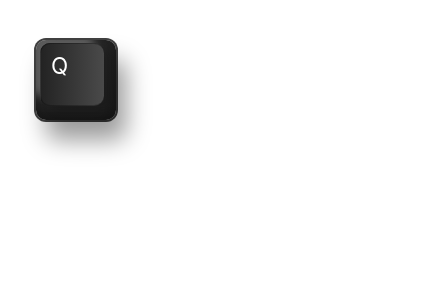
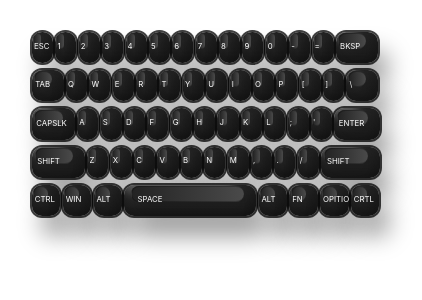
Before and after one commit to JVBicalho/vue-keyboard, a Vue app: page / in a window 390 px wide. Shown: the top 300 px of the page, 422 px wide, since content can reach past the window. Built offline with nearby package versions, Linux system fonts and the light colour scheme.

Commit message:
Responsividade Pronta

```diff
--- a/src/App.vue
+++ b/src/App.vue
@@ -4,11 +4,61 @@ import Key from './components/Key.vue'
 </script>
 
 <template>
+  <main>
+    <div class="keyboard">
+    <Key v-for="items in KeySimbolsArray" :keySymbol="items"></Key>
+  </div>
+  </main>
 
-    <Key></Key>
+
+
 
 </template>
+<script>
+  export default {
+  data() {
+    return {
+      KeySimbolsArray: ["Esc","1","2","3","4","5","6","7","8","9","0","-","=","bksp",
+                        "Tab","q","w","e","r","t","y","u","i","o","p","[","]","\\",
+                        "CapsLK","a","s","d","f","g","h","j","k","l",";","\'","Enter",
+                        "Shift","z","x","c","v","b","n","m","\,","\.","\/","Shift",
+                        "Ctrl","win","alt","space","alt","Fn","opitions","Crtl",
+                      ],
+      KeyTest: ["Q","W",],
+    }
+  },
+}
 
+
+
+</script>
 <style scoped>
 
+* {
+  padding: 0;
+  margin: 0;
+  border: 0;
+  box-sizing: border-box
+}
+#app{
+
+}
+body{
+  background-color:#fff !important;
+
+}
+main{
+  display: flex;
+  width: 100vw;
+  height: 100vh;
+
+}
+.keyboard{
+
+  width:90vw;
+  flex-direction: row;
+  justify-content: center;
+
+}
+
 </style>
--- a/src/assets/main.css
+++ b/src/assets/main.css
@@ -1,7 +1,8 @@
 @import './base.css';
 
 #app {
-  max-width: 1280px;
+  /* max-width: 1280px; */
+
   margin: 0 auto;
   padding: 2rem;
 
--- a/src/components/Key.vue
+++ b/src/components/Key.vue
@@ -1,13 +1,13 @@
 <template >
-    <div>
-        <span><i>Q</i></span>
-    </div>
+
+        <span><i>{{ keySymbol }}</i></span>
+
 </template>
 <script>
 export default {
     name : 'Key',
     props : {
-      key : String,
+      keySymbol : String,
     }
 }
 </script>
@@ -15,8 +15,9 @@ export default {
   span{
     position:relative;
     display:inline-block;
-    width: 80px;
-    height:80px;
+    width: 5.4vw;
+    height:8vw;
+    margin-right: 0.6vw !important;
     border-radius:10px;
     background: linear-gradient(180deg, #282828,#202020);
     box-shadow:inset -8px 0 8px rgba(0,0,0,0.15),
@@ -27,11 +28,63 @@ export default {
     padding:8px 15px;
     margin:8px 4px;
   }
+/* Backspace */
+span:nth-child(14) {
+  width: 10.8vw;
+}
+/* Tab */
+span:nth-child(15) {
+  width: 8.1vw;
+}
+/* \ */
+span:nth-child(28) {
+  width: 8.1vw;
+}
+/* Capslock */
+span:nth-child(29) {
+  width: 11vw;
+}
+/* Enter */
+span:nth-child(41) {
+  width: 11.6vw;
+}
+/* Shift */
+span:nth-child(42) {
+  width: 13.6vw;
+}
+span:nth-child(53) {
+  width: 15vw;
+}
+span:nth-child(54) {
+  width: 7.3vw;
+}
+span:nth-child(55) {
+  width: 7.3vw;
+}
+span:nth-child(56) {
+  width: 7.3vw;
+}
+span:nth-child(57) {
+  width: 33.8vw;
+}
+span:nth-child(58) {
+  width: 7.3vw;
+}
+span:nth-child(59) {
+  width: 7.3vw;
+}
+span:nth-child(60) {
+  width: 7.3vw;
+}
+span:nth-child(61) {
+  width: 7.3vw;
+}
+
   span::before{
     content: '';
     position:absolute;
-    top:3px;
-    left:4px;
+    top:4%;
+    left:5%;
     bottom: 14px;
     right: 12px;
     background: linear-gradient(90deg, #232323,#4a4a4a);
@@ -44,9 +97,12 @@ export default {
     border-top : 1px solid #0004;
   }
   span i{
+    padding-top: 30%;
+    padding-left: 10%;
     position: relative;
     color:#fff;
-    font-size:1.5em;
+
+    font-size:clamp(0.01em, 2vw ,33.5em);
     font-style:normal;
     text-transform:uppercase;
 
```
